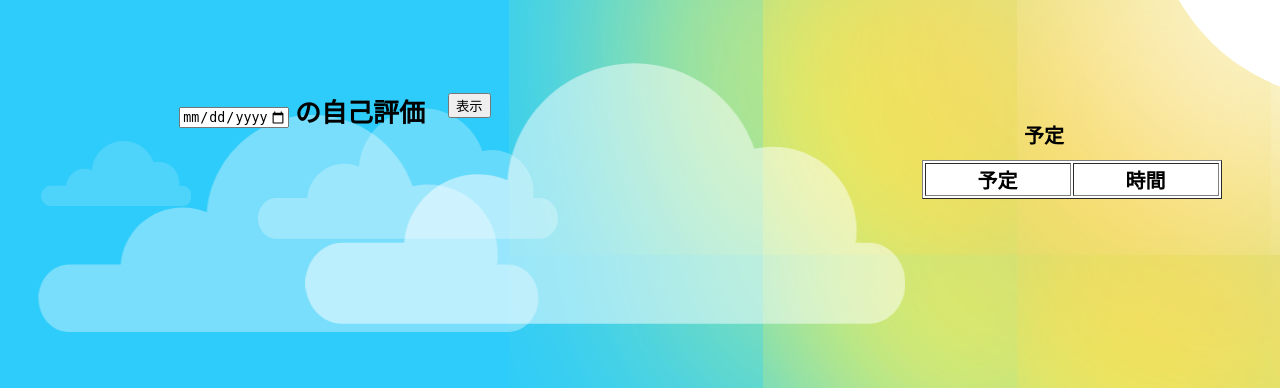
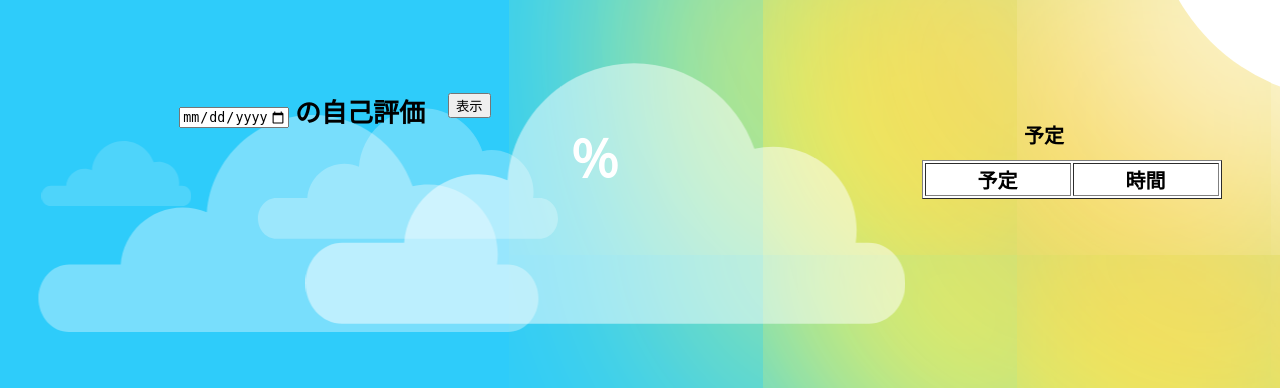
Before and after one commit to koootin0616/spring-group13, a Spring app: template spring-group13/src/main/resources/templates/evaluation.html in a window 1280 px wide; the page is wider, and only the part inside the window is pictured. Shown: the top 388 px of that part. Run offline with Thymeleaf, Linux system fonts and the light colour scheme; the template is opened without the code that fills it, so the values that code supplies are empty; some libraries are stand-ins or nearby versions.

Commit message:
7/16 1st

```diff
--- a/spring-group13/src/main/resources/static/evaluation.css
+++ b/spring-group13/src/main/resources/static/evaluation.css
@@ -236,6 +236,15 @@
 	color:white;
 }
 
+#percent{
+	position: absolute;
+	top: 15%;
+	left: 44.5%;
+	font-size:50px;
+	font-weight:  bold;
+	color:white;
+}
+
 table{
 	background:white;
 	color:black;
--- a/spring-group13/src/main/resources/templates/evaluation.html
+++ b/spring-group13/src/main/resources/templates/evaluation.html
@@ -12,14 +12,14 @@
 var pieData = [
    {
       value: [[${list.achieved}]],            // 値
-      color:"#F7464A",       // 色
-      highlight: "#FF5A5E",  // マウスが載った際の色
+      color:"#FFBF00",       // 色
+      highlight: "#F7D358",  // マウスが載った際の色
       label: "達成"        // ラベル
    },
    {
       value: [[${list.notachieved}]],
-      color: "#41C44E",
-      highlight: "#6CD173",
+      color: "#013ADF",
+      highlight: "#2E64FE",
       label: "未達成"
    }
 
@@ -59,6 +59,9 @@
 	</div>
 	<!--  グラフの描画エリア -->
 	<canvas id="chart_div" style="width: 300px; height: 350px"></canvas>
+	<div id="percent">
+	<a th:text="${list.per}"></a>％
+	</div>
 	<form action="evaluationmain">
 	<a id="fillout1"><input type="date" name="ymd" max="9999-12-31" th:value="${ymd}"> の自己評価</a>
 	<div id="disp"><input type="submit"value="表示"></div>
```
Also changed, not shown: spring-group13/src/main/java/com/example/demo/ScheduleController.java (+8 -2 lines).
